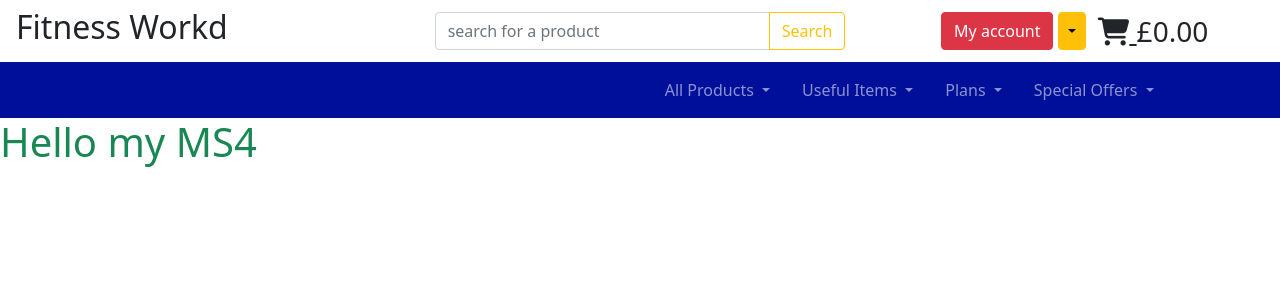
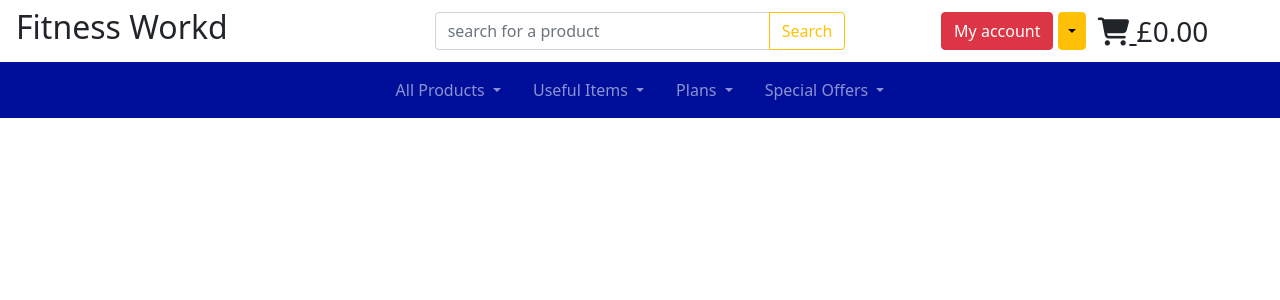
Before and after one commit to rimantascode/fitness-ms4, a Django app: page / in a window 1280 px wide. Shown: the top 300 px of the page. Run offline with Django 3.2, Linux system fonts and the light colour scheme; some libraries are stand-ins or nearby versions.

Commit message:
the was a bug on the main nav, was not centering, becauce of ul element was still taking the space

```diff
--- a/home/templates/home/index.html
+++ b/home/templates/home/index.html
@@ -2,6 +2,6 @@
 {% load static %}
 {% block content %}
 
-    <H1 class="text-success">Hello my MS4</H1>
+
 
 {%endblock%}
--- a/templates/base.html
+++ b/templates/base.html
@@ -97,11 +97,11 @@
         <button class="navbar-toggler" type="button" data-bs-toggle="collapse" data-bs-target="#main-nav" aria-controls="main-nav" aria-expanded="false" aria-label="Toggle navigation">
         <span class="navbar-toggler-icon"></span>
         </button>
-        <ul class="list-unstyled list-inline mx-auto my-auto align-icons w-75">
+        <ul class="d-block d-lg-none list-unstyled list-inline mx-auto my-auto align-icons w-75">
             {% include 'includes/mobile-nav-header.html' %}
         </ul>
-        <div class="collapse navbar-collapse mx-auto" id="main-nav">
-            <ul class="navbar-nav mx-auto list-unstyled">
+        <div class="collapse navbar-collapse" id="main-nav">
+            <ul class="navbar-nav list-unstyled mx-auto">
                 {% include 'includes/main-nav.html' %}
 
             </ul>
--- a/templates/includes/main-nav.html
+++ b/templates/includes/main-nav.html
@@ -1,4 +1,3 @@
-
     <div class="collapse navbar-collapse mx-auto" id="main-nav">
       <ul class="navbar-nav mx-auto">
         <li class="nav-item dropdown px-2">
```
